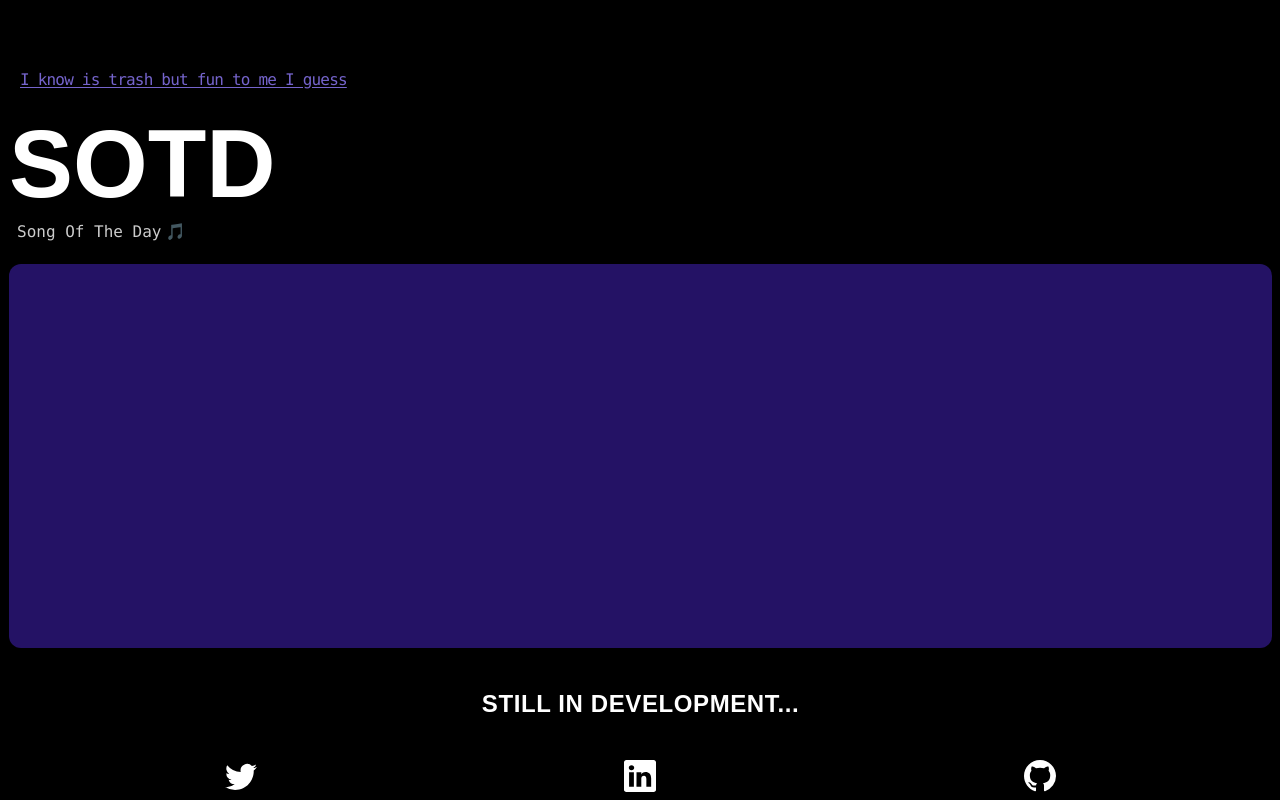
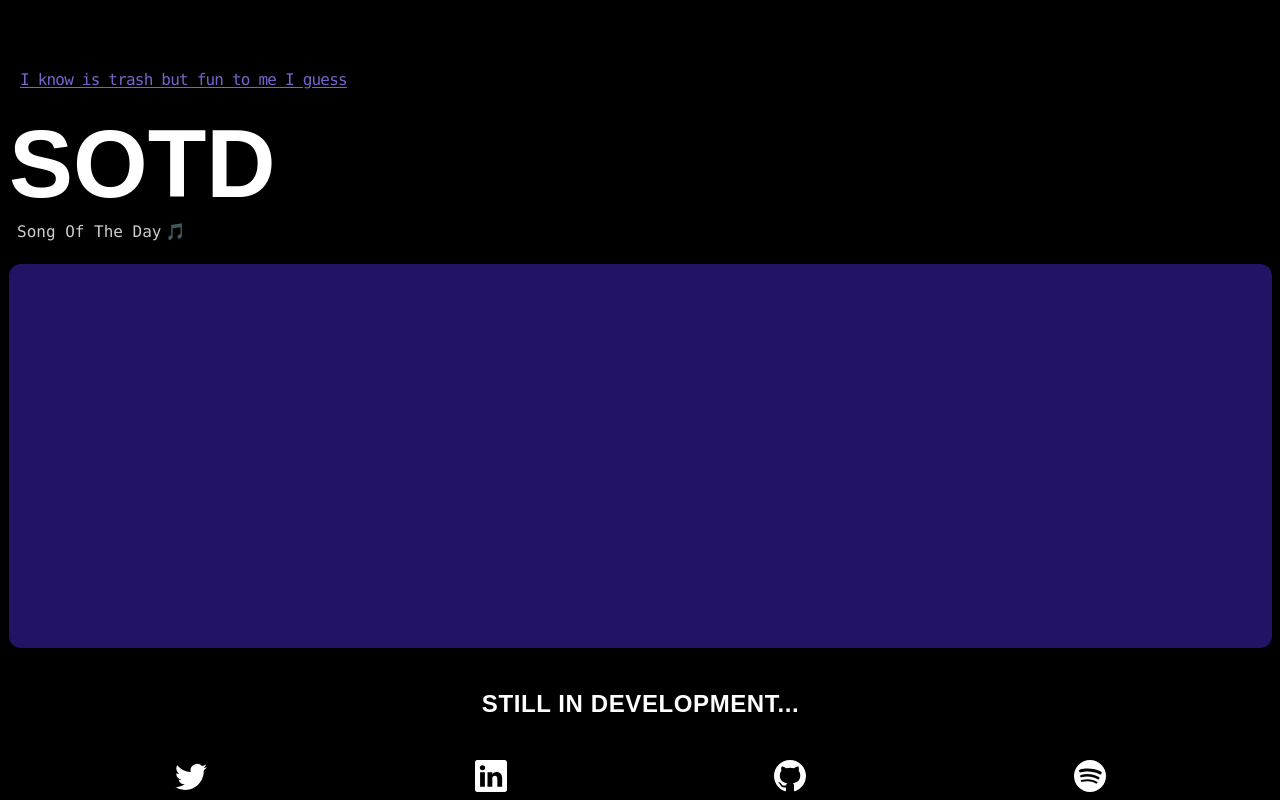
Before and after one commit to BertovDev/MyDailyBlissCode, a React (Vite) app in the folder my-project/: page / in a window 1280 px wide. Shown: the part 7008-7808 px from the top of the page. Built offline with nearby package versions, Linux system fonts and the light colour scheme; a web font is replaced by a local one.

Commit message:
add icons links

```diff
--- a/my-project/src/Components/Home.jsx
+++ b/my-project/src/Components/Home.jsx
@@ -1,5 +1,5 @@
 import React from "react";
-import { Linkedin, Twitter, Github } from "react-bootstrap-icons";
+import { Linkedin, Twitter, Github, Spotify } from "react-bootstrap-icons";
 
 export default function Home() {
   return (
@@ -16,13 +16,31 @@ export default function Home() {
       <div className="w-full px-8">
         <ul className="flex justify-around items-center">
           <li className="cursor-pointer">
-            <Twitter size={32} />
+            <a href="https://twitter.com/tongenjs" target="_blank">
+              <Twitter size={32} />
+            </a>
           </li>
           <li className="cursor-pointer">
-            <Linkedin size={32} />
+            <a
+              href="https://linkedin.com/in/bautista-berto"
+              target="bl
+            "
+            >
+              <Linkedin size={32} />
+            </a>
           </li>
           <li className="cursor-pointer">
-            <Github size={32} />
+            <a href="https://github.com/BertovDev" target="_blank">
+              <Github size={32} />
+            </a>
+          </li>
+          <li className="cursor-pointer">
+            <a
+              target="_blank"
+              href="https://open.spotify.com/user/bautiberto?si=5104d27df6a6463b"
+            >
+              <Spotify size={32} />
+            </a>
           </li>
         </ul>
       </div>
```
